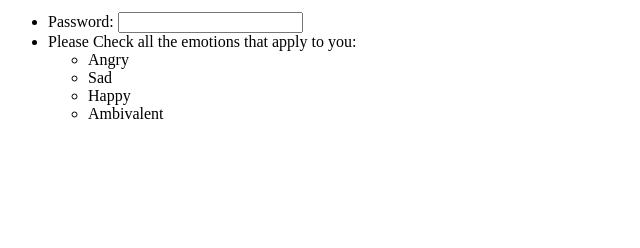
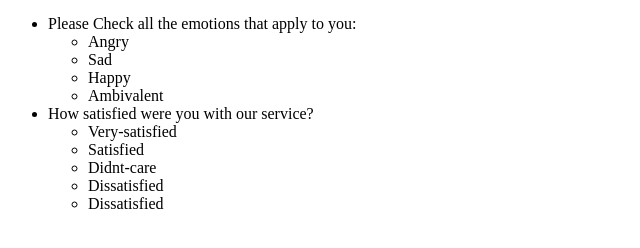
Before and after one commit to mahdienaeij21-byte/html-projrct1, a plain HTML site: page index.html in a window 1280 px wide. Shown: the part 146-394 px from the top of the page, without its empty margins (0-640 px from the left). Drawn offline with Linux system fonts and the light colour scheme.

Commit message:
add questions and options

```diff
--- a/index.html
+++ b/index.html
@@ -14,17 +14,16 @@
         <label for="name"> Name:</label>
         <input type="text" id="name">
         </li>
-        <br>
         <li>
         <label for="email">Email:</label>
         <input type="email" id="email" placeholder="Enter your email">
         </li>
-        <br>
         <li>
         <label for="password">Password:</label>
         <input type="password" id="password">
         </li>
 
+        <br>
         <li>
             <label>Please Check all the emotions that apply to you:</label>
             <ul>
@@ -32,6 +31,22 @@
                 <li input type="checkbox" id="sad"> <label for=" sad">Sad</label></li>
                 <li input type="checkbox" id="happy"> <label for=" happy">Happy</label></li>
                 <li input type="checkbox" id="ambivalent"> <label for=" ambivalent">Ambivalent</label></li>
+
+            </ul>
+        </li>
+
+        <li>
+            <label>How satisfied were you with our service?</label>
+            <ul>
+                <li input type="radio" name="satisfaction" id="very-satisfied"> <label for=" very-satisfied">Very-satisfied</label></li>
+                <li input type="radio" name="satisfaction" id="satisfied"> <label for="satisfied">Satisfied</label></li>
+                <li input type="radio" name="satisfaction" id="didnt-care"> <label for=" didnt-care">Didnt-care</label></li>
+                <li input type="radio" name="satisfaction" id="dissatisfied"> <label for=" dissatisfied">Dissatisfied</label></li>
+                <li input type="radio" name="satisfaction" id="very-dissatisfied"> <label for=" dissatisfied">Dissatisfied</label></li>
+
+
+
+
 
 
 
```
